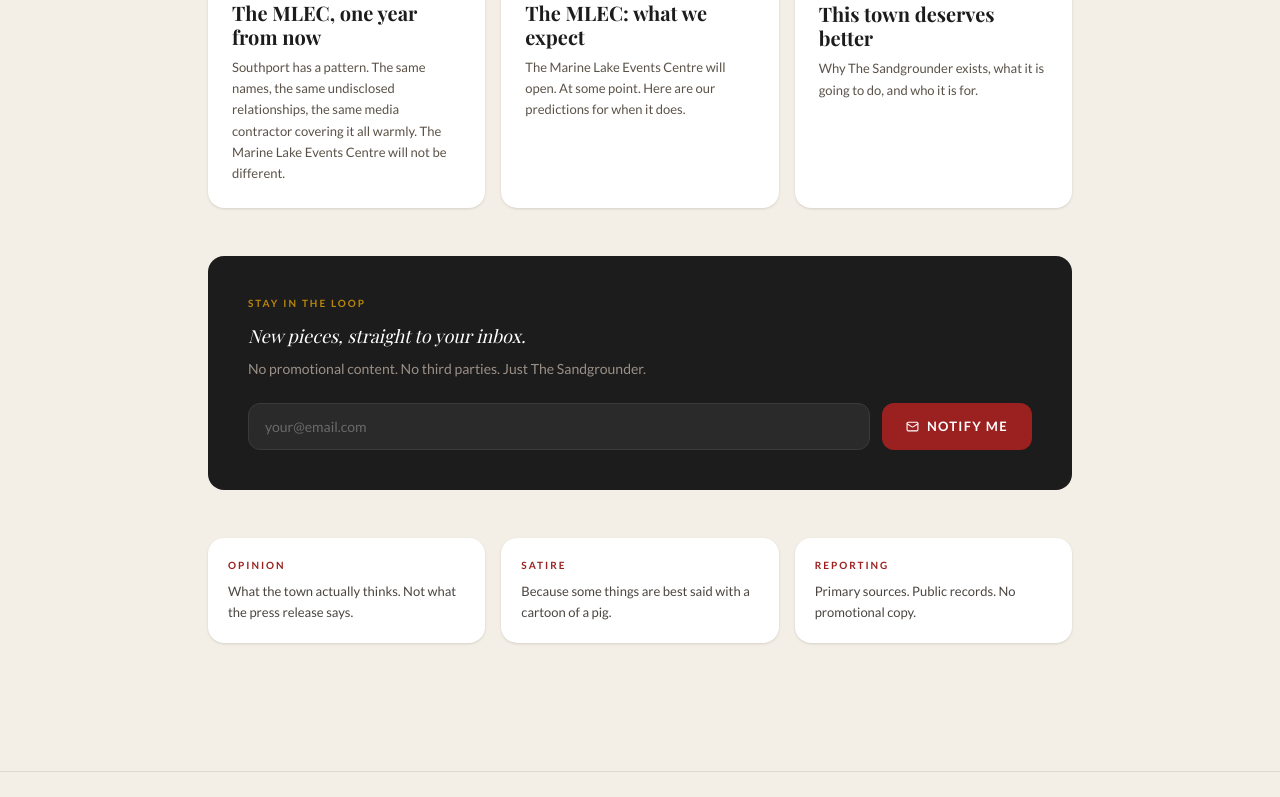
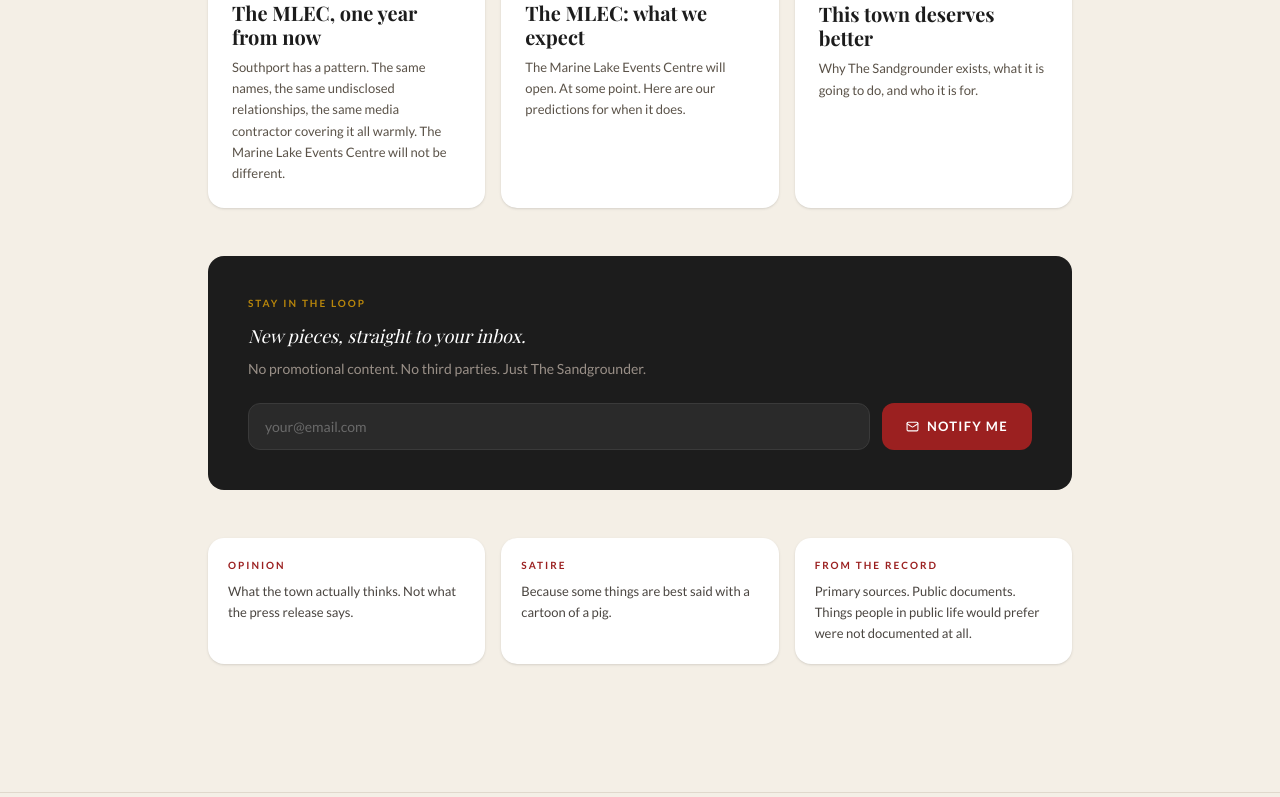
Before and after one commit to damian756/thesandgrounder, a Next.js app: page / in a window 1280 px wide. Shown: the part 2000-2797 px from the top of the page. Built offline with nearby package versions, Linux system fonts and the light colour scheme; a web font is replaced by a local one.

Commit message:
Rename Reporting section to From the Record across all display labels

```diff
--- a/app/about/page.tsx
+++ b/app/about/page.tsx
@@ -51,7 +51,7 @@
             We are not a guide. We are not a promotional platform. We do not carry press releases dressed as news, sponsored content dressed as reviews, or council announcements dressed as journalism.
           </p>
           <p>
-            We have three sections. Opinion covers what the town actually thinks. Satire covers the things best said with a cartoon of a pig. Reporting covers primary sources, public records, and things people in public life would sometimes prefer were not reported at all.
+            We have three sections. Opinion covers what the town actually thinks. Satire covers the things best said with a cartoon of a pig. From the Record covers primary sources, public documents, and things people in public life would sometimes prefer were not documented at all.
           </p>
           <p>
             The name comes from the Sandgrounder, the nickname for people born and bred in Southport. It is a term of belonging, not exclusion. Visitors are welcome. But this is written by people who have skin in the game.
--- a/app/layout.tsx
+++ b/app/layout.tsx
@@ -19,7 +19,7 @@
 export const metadata: Metadata = {
   title: "The Sandgrounder",
   description:
-    "Independent opinion, satire, and honest reporting from Southport. For Sandgrounders. By Sandgrounders.",
+    "Independent opinion, satire, and public record journalism from Southport. For Sandgrounders. By Sandgrounders.",
   metadataBase: new URL("https://www.thesandgrounder.com"),
   alternates: {
     canonical: "https://www.thesandgrounder.com",
@@ -27,7 +27,7 @@
   openGraph: {
     title: "The Sandgrounder",
     description:
-      "Independent opinion, satire, and honest reporting from Southport. For Sandgrounders. By Sandgrounders.",
+      "Independent opinion, satire, and public record journalism from Southport. For Sandgrounders. By Sandgrounders.",
     url: "https://www.thesandgrounder.com",
     type: "website",
     siteName: "The Sandgrounder",
@@ -35,7 +35,7 @@
   twitter: {
     card: "summary_large_image",
     title: "The Sandgrounder",
-    description: "Independent opinion, satire, and honest reporting from Southport.",
+    description: "Independent opinion, satire, and public record journalism from Southport.",
   },
 };
 
--- a/app/legal/page.tsx
+++ b/app/legal/page.tsx
@@ -61,15 +61,15 @@
           </p>
         </Section>
 
-        <Section title="Reporting">
+        <Section title="From the Record">
           <p>
-            Content published under the Reporting category makes factual claims about named individuals and organisations in their public capacity. All factual claims are sourced to primary public records, including Companies House filings, council-published supplier spend data, Freedom of Information disclosures, Land Registry title registers, and publicly filed accounts.
+            Content published under the From the Record section makes factual claims about named individuals and organisations in their public capacity. All factual claims are sourced to primary public records, including Companies House filings, council-published supplier spend data, Freedom of Information disclosures, Land Registry title registers, and publicly filed accounts.
           </p>
           <p>
-            We do not allege personal dishonesty or criminal conduct. We report documented structural conflicts of interest and governance failures as they appear in the public record.
+            We do not allege personal dishonesty or criminal conduct. We document structural conflicts of interest and governance failures as they appear in the public record.
           </p>
           <p>
-            Source documentation for all reporting is maintained at{" "}
+            Source documentation is maintained at{" "}
             <a href="https://www.siba.digital" className="text-[#9b2020] underline underline-offset-2">siba.digital</a>.
           </p>
         </Section>
--- a/app/page.tsx
+++ b/app/page.tsx
@@ -125,9 +125,9 @@
               text: "Because some things are best said with a cartoon of a pig.",
             },
             {
-              label: "Reporting",
+              label: "From the Record",
               href: "/reporting",
-              text: "Primary sources. Public records. No promotional copy.",
+              text: "Primary sources. Public documents. Things people in public life would prefer were not documented at all.",
             },
           ].map((item) => (
             <a
--- a/app/reporting/page.tsx
+++ b/app/reporting/page.tsx
@@ -5,9 +5,9 @@
 import { getArticlesByCategory } from "@/lib/articles";
 
 export const metadata: Metadata = {
-  title: "Reporting | The Sandgrounder",
+  title: "From the Record | The Sandgrounder",
   description:
-    "Reporting from The Sandgrounder. Primary sources. Public records. No promotional copy.",
+    "From the Record. Primary sources, public documents, and things people in public life would prefer were not documented at all.",
   alternates: { canonical: "https://www.thesandgrounder.com/reporting" },
 };
 
@@ -30,13 +30,13 @@
             className="text-[40px] sm:text-[52px] text-[#1c1c1c] leading-[1.05] mb-3"
             style={{ fontFamily: "var(--font-playfair), Georgia, serif", fontWeight: 700 }}
           >
-            Reporting
+            From the Record
           </h1>
           <p
             className="text-[15px] text-[#7a7069]"
             style={{ fontFamily: "var(--font-lato), Arial, sans-serif" }}
           >
-            Primary sources. Public records. No promotional copy.
+            Primary sources. Public documents. Things people in public life would prefer were not documented at all.
           </p>
         </div>
 
--- a/app/reporting/savills-in-southport/page.tsx
+++ b/app/reporting/savills-in-southport/page.tsx
@@ -95,7 +95,7 @@
             style={{ fontFamily: "var(--font-lato), Arial, sans-serif" }}
           >
             <ArrowLeft size={12} />
-            Reporting
+            From the Record
           </Link>
         </div>
 
@@ -108,7 +108,7 @@
               fontFamily: "var(--font-lato), Arial, sans-serif",
             }}
           >
-            Reporting
+            From the Record
           </span>
           <span
             className="text-[12px] text-[#9a9088]"
@@ -388,7 +388,7 @@
             className="inline-flex items-center gap-2 rounded-xl border border-[#e0d8cc] bg-white px-4 py-2.5 text-[12px] font-bold text-[#1c1c1c] hover:shadow-md transition-shadow"
             style={{ fontFamily: "var(--font-lato), Arial, sans-serif" }}
           >
-            All reporting <ArrowRight size={11} />
+            All From the Record <ArrowRight size={11} />
           </Link>
           <Link
             href="https://www.siba.digital/blog/before-report-14-who-is-savills"
--- a/app/reporting/the-local-news-that-isnt/page.tsx
+++ b/app/reporting/the-local-news-that-isnt/page.tsx
@@ -78,7 +78,7 @@
             style={{ fontFamily: "var(--font-lato), Arial, sans-serif" }}
           >
             <ArrowLeft size={12} />
-            Reporting
+            From the Record
           </Link>
         </div>
 
@@ -91,7 +91,7 @@
               fontFamily: "var(--font-lato), Arial, sans-serif",
             }}
           >
-            Reporting
+            From the Record
           </span>
           <span
             className="text-[12px] text-[#9a9088]"
@@ -273,7 +273,7 @@
             className="inline-flex items-center gap-2 rounded-xl border border-[#e0d8cc] bg-white px-4 py-2.5 text-[12px] font-bold text-[#1c1c1c] hover:shadow-md transition-shadow"
             style={{ fontFamily: "var(--font-lato), Arial, sans-serif" }}
           >
-            All reporting <ArrowRight size={11} />
+            All From the Record <ArrowRight size={11} />
           </Link>
           <Link
             href="/reporting/savills-in-southport"
--- a/components/Footer.tsx
+++ b/components/Footer.tsx
@@ -55,7 +55,7 @@
               {[
                 { href: "/opinion", label: "Opinion" },
                 { href: "/satire", label: "Satire" },
-                { href: "/reporting", label: "Reporting" },
+                { href: "/reporting", label: "From the Record" },
                 { href: "/archive", label: "Archive" },
               ].map((l) => (
                 <Link
--- a/components/Nav.tsx
+++ b/components/Nav.tsx
@@ -3,7 +3,7 @@
 const links = [
   { href: "/opinion", label: "Opinion" },
   { href: "/satire", label: "Satire" },
-  { href: "/reporting", label: "Reporting" },
+  { href: "/reporting", label: "From the Record" },
   { href: "/about", label: "About" },
 ];
 
--- a/lib/articles.ts
+++ b/lib/articles.ts
@@ -31,8 +31,8 @@
     bg: "#fdf8e8",
   },
   reporting: {
-    label: "Reporting",
-    description: "Primary sources. Public records. No promotional copy.",
+    label: "From the Record",
+    description: "Primary sources. Public documents. Things people in public life would prefer were not documented at all.",
     color: "#1a3a5c",
     bg: "#eef3f8",
   },
```
